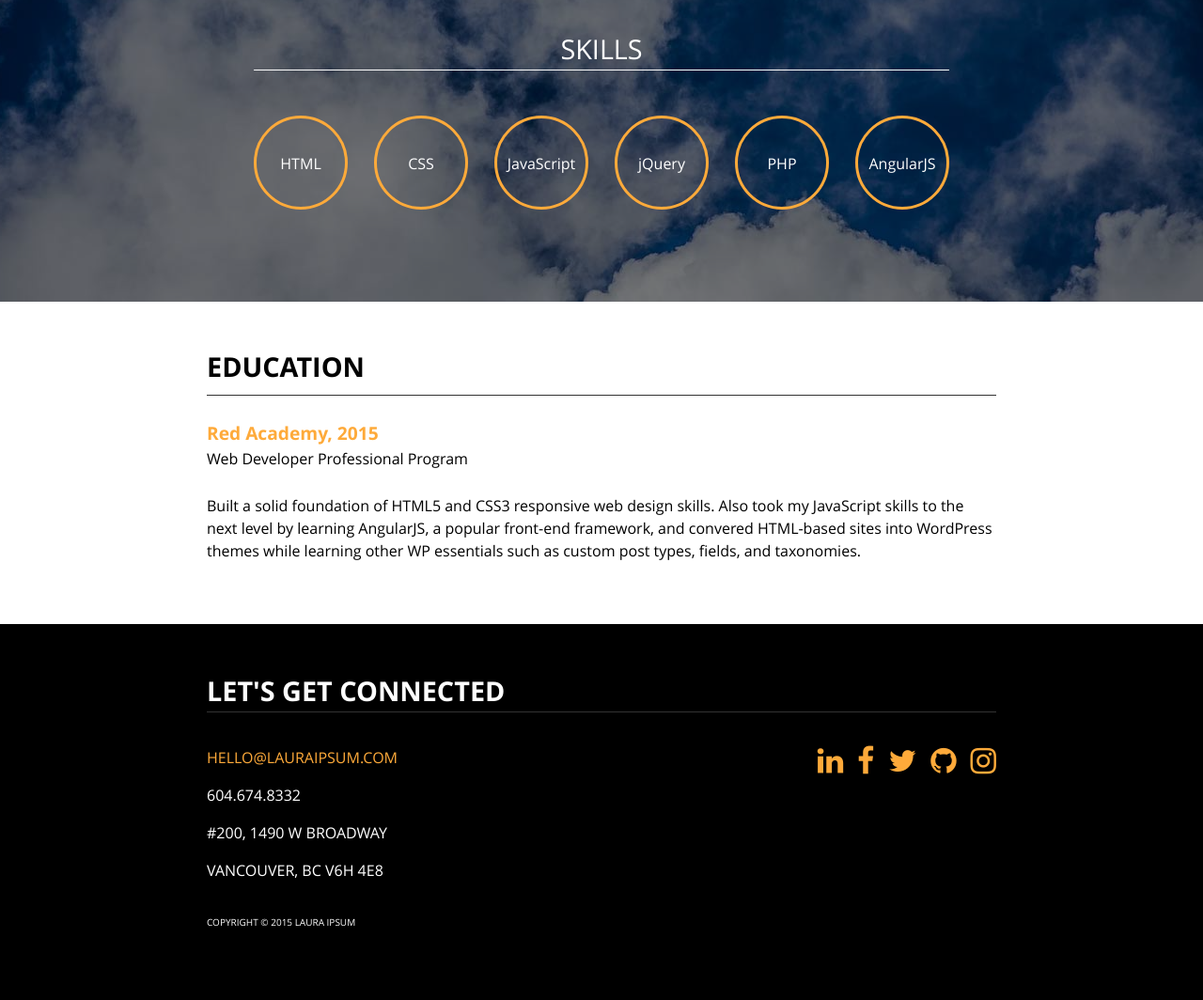
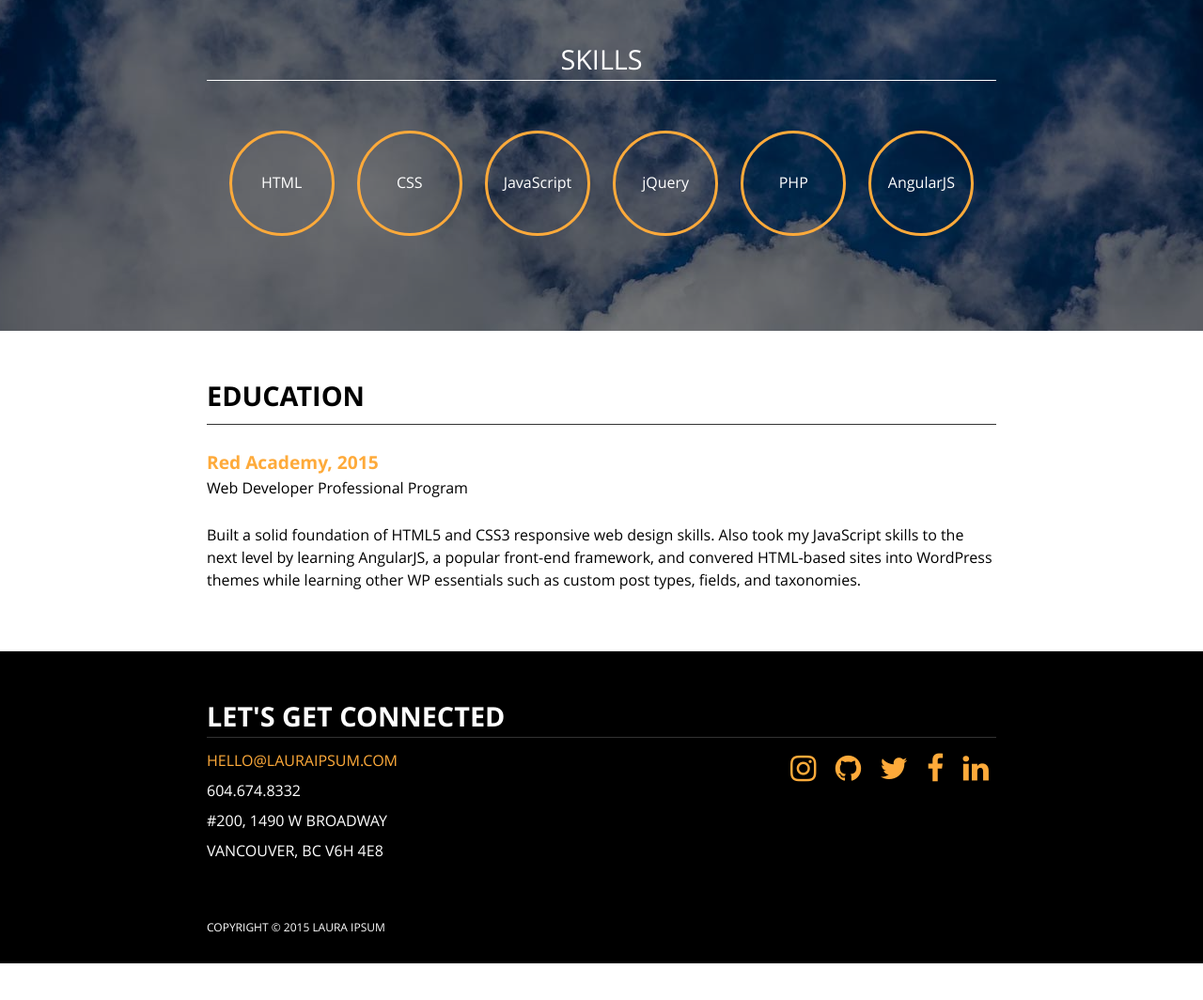
Before and after one commit to codejlay/Project01---Resume, a plain HTML site: page index.html in a window 1280 px wide. Shown: the part 1358-2422 px from the top of the page at 94% size. Drawn offline with Linux system fonts and the light colour scheme.

Commit message:
added responsive first mobile design

```diff
--- a/style.css
+++ b/style.css
@@ -59,9 +59,6 @@
 
 
 html {
-	/*width: 924px; */
-	/*margin: 0 auto;*/
-	/*font-family: 'open sans', sans-serif;*/
 	font-size: 16px;
 }
 
@@ -119,8 +116,12 @@ i {
 
 
 .container {
-	width: 840px;
 	margin: 0 auto;
+	max-width: 840px;
+	width: 95%;
+	padding-left: 2.5%;
+	padding-right: 2.5%;
+
 }
 
 .clearfix {
@@ -145,6 +146,8 @@ header {
 .logo img {
 	display: block;
 	margin: 0 auto 1.5rem;
+	height: auto;
+	max-width: 100px;
 }
 
 
@@ -162,13 +165,13 @@ header h2 {
 
 .hello {
 	padding: 3rem 0;
+	text-align: center;
 }
 
 
 .headshot {
-	float: left;
-	width: 30%;
-	margin-right: 5%;
+	max-width: 100px;
+	height: auto;
 }
 
 
@@ -179,6 +182,185 @@ header h2 {
 
 .hello-desc h2 {
 	color: #feaa3a;
+	font-weight: bold;
+}
+
+
+/*Work Experience  */
+
+.work {
+	margin-top: 3rem;
+	margin-bottom: 3rem;
+
+
+}
+
+.work h2 {
+	border-bottom: 1px solid #333;
+	text-transform: uppercase;
+	margin-bottom: 1rem;
+	text-align: center;
+}
+
+
+.experience {
+	margin-top: 1.8rem;
+	border-bottom: 1px solid #333;
+	padding-bottom: 1rem;
+}
+
+
+.web-widgets, .self-employed {
+	text-align: center;
+	margin-bottom: .5rem;
+}
+
+
+.web-widgets p, .self-employed p {
+	margin-bottom: 0;
+}
+
+
+.experience:last-child {
+	border-bottom: none;
+}
+
+
+/*Skills*/
+
+.clouds {
+	background: linear-gradient(rgba(0,0,0,.5), rgba(0,0,0,0.5)),
+	url('images/clouds.jpg') fixed no-repeat center center,
+	#333;
+	color: white;
+	padding: 3rem 0;
+}
+
+
+.skills {
+	text-align: center;
+}
+
+
+.skills h2 {
+	font-weight: normal;
+	text-transform: uppercase;
+	border-bottom: 1px solid white;
+}
+
+
+.skills-list {
+	margin: 3rem 0;
+}
+
+.skills-list li {
+	border: 3px solid #feaa3a;
+	border-radius: 50%;
+	height: 112px;
+	width: 112px;
+	line-height: 650%;
+	text-align: center;
+	margin: 0 auto;
+	margin-top: 1rem;
+	margin-bottom: 1rem;
+}
+
+
+/*Education*/
+
+.education {
+	padding: 3rem 0;
+}
+
+.education h2 {
+	border-bottom: 1px solid #333;
+	padding-bottom: .5rem;
+	text-transform: uppercase;
+	text-align: center;
+}
+
+
+.school {
+	padding: 10px 0;
+	text-align: center;
+}
+
+
+/*Footer*/
+
+footer {
+	background-color: black;
+	color: white;
+	padding: 3rem 0;
+}
+
+
+.connected {
+	text-transform: uppercase;
+	text-align: center;
+}
+
+
+.connected h2 {
+	border-bottom: 1px solid #333;
+}
+
+
+.social-list {
+	margin: .05rem 0 2rem;
+}
+
+
+.social-list li {
+	display: inline-block;
+}
+
+
+.social-list a {
+	padding: 0 .5rem;
+}
+
+
+.address {
+	text-transform: uppercase;
+	line-height: 1rem;
+	margin-bottom: 3rem;
+}
+
+
+.copyright {
+	font-size: .75rem;
+	text-transform: uppercase;
+	padding: 0 0 50px 0;
+}
+
+
+/* Media queries */
+/*-----------------------------------------*/
+/* Tablet and up */
+
+@media screen and (min-width: 600px) {
+
+	.birds {
+		text-align: center;
+	}
+
+
+	.logo img {
+		max-width: none;
+	}
+
+
+	.hello {
+		text-align: left;
+	}
+
+
+	.headshot {
+		float: left;
+		width: 30%;
+		margin-right: 5%;
+		max-width: none;
 	}
 
 
@@ -191,21 +373,12 @@ header h2 {
 	/*Work Experience  */
 
 	.work {
-	margin: 0 auto;
-	padding: 1.8rem 0;
+		margin-top: 3rem;
+		margin-bottom: 3rem;
 	}
 
 	.work h2 {
-	border-bottom: 1px solid #333;
-	text-transform: uppercase;
-	margin-bottom: 1rem;
-}
-
-
-.experience {
-	margin-top: 1.8rem;
-	border-bottom: 1px solid #333;
-	padding-bottom: 1.8rem;
+		text-align: left;
 	}
 
 
@@ -213,6 +386,7 @@ header h2 {
 		float: left;
 		width: 30%;
 		margin-right: 5%;
+		text-align: left;
 	}
 
 
@@ -234,86 +408,21 @@ header h2 {
 
 	/*Skills*/
 
-.clouds {
-	background: linear-gradient(rgba(0,0,0,.5), rgba(0,0,0,0.5)),
-   	url('images/clouds.jpg') no-repeat center center,
-    #333;
-    color: white;
-}
-
-
-.skills {
-	padding: 50px;
-	text-align: center;
-}
-
-
-
-.skills h2 {
-	font-weight: normal;
-	text-transform: uppercase;
-	border-bottom: 1px solid white;
-
-
-
-}
-
-
-/*.skills-list li {
-	border: 3px solid #feaa3a;
+	.skills-list li {
+		margin: 5px 10px;
 		display: inline-block;
-	width: 80px;
-	height: 80px;
-	line-height: 80px;
-	text-align: center;
-	border-radius: 50%;
-	padding: 17px;
-	margin: 50px 6px 20px 6px;
-}*/
-
-.skills-list {
-	margin: 3rem 0;
-}
-
-.skills-list li {
-	border: 3px solid #feaa3a;
-   	border-radius: 50%;
-   	float: left;
-   	height: 100px;
-   	width: 100px;
-   	line-height: 600%;
-   	margin: 0 14px;
-   	text-align: center;
-
-}
-
-.skills-list li:first-child {
-	margin-left: 0;
-}
-
-
-.skills-list li:last-child {
-	margin-right: 0;
 	}
 
 
 	/*Education*/
 
 	.education h2 {
-	border-bottom: 1px solid #333;
-	padding-top: 3rem;
-	padding-bottom: .5rem;
-	text-transform: uppercase;
+		text-align: left;
 	}
 
 
 	.school {
-	padding: 10px 0;
-}
-
-
-.school-desc {
-	padding: 0 0 50px 0;
+		text-align: left;
 	}
 
 
@@ -322,39 +431,48 @@ header h2 {
 	footer {
 		background-color: black;
 		color: white;
+		padding: 3rem 0;
 	}
 
 
 	.connected {
-	clear: both;
-	padding: 50px 0 25px 0;
 		text-transform: uppercase;
+		text-align: center;
 	}
 
+
 	.connected h2 {
-	border-bottom: 1px solid #333;
+		text-align: left;
+	}
+
+
+	.social-list {
+		float: right;
 	}
 
 
 	.social-list li {
-	float: right;
-	padding: 20px 0 10px 15px;
 		display: inline-block;
 	}
 
 
 	.address {
-	text-transform: uppercase;
 		float: left;
-	width: 33%;
-	padding: 20px 0;
-	line-height: 1.5;
-
+		text-align: left;
+		line-height: 1rem;
 	}
 
 
 	.copyright {
-	font-size: 10px;
-	text-transform: uppercase;
-	padding: 0 0 50px 0;
+		float: left;
 	}
+}
+
+@media screen and (min-width: 840px) {
+
+	.container {
+		padding-left: 0;
+		padding-right: 0;
+		width: 100%;
+	}
+}
```
Also changed, not shown: index.html (+2 -2 lines). Lines whose indentation alone changed are shown as unchanged.
